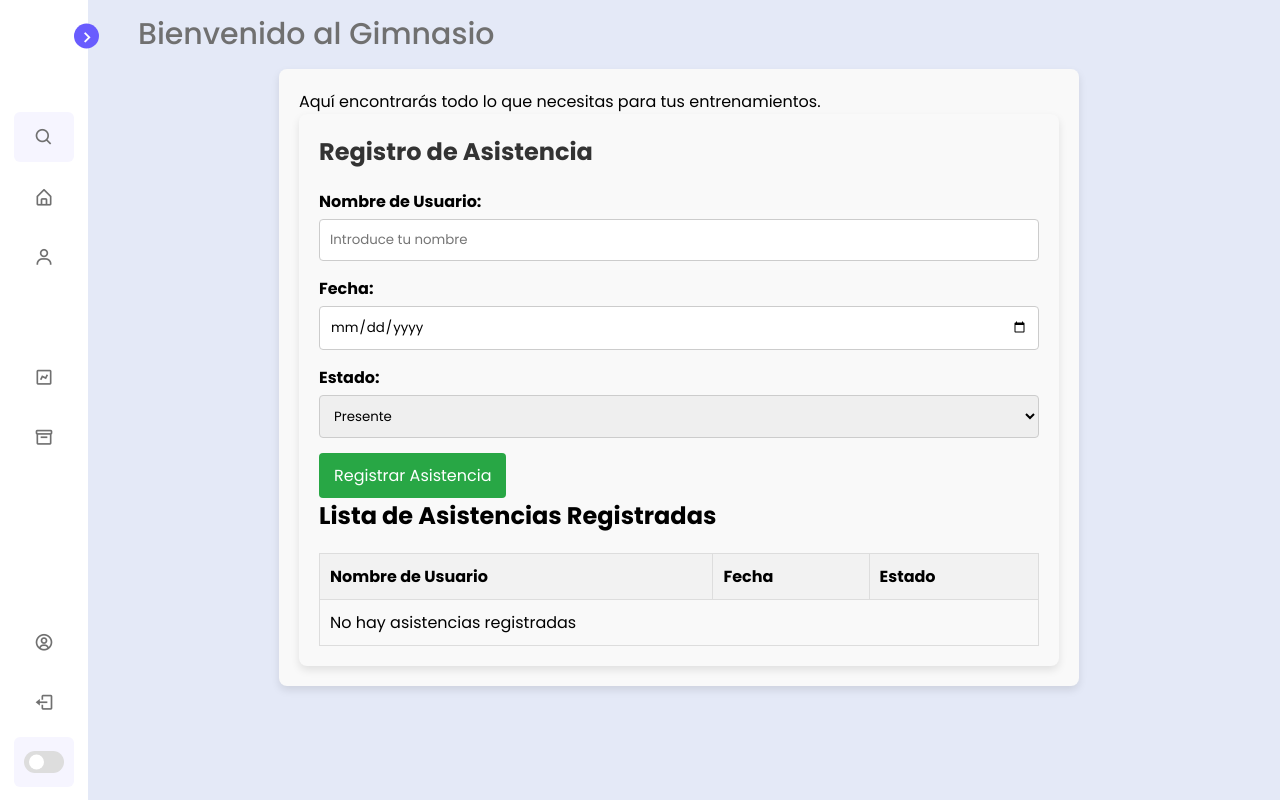
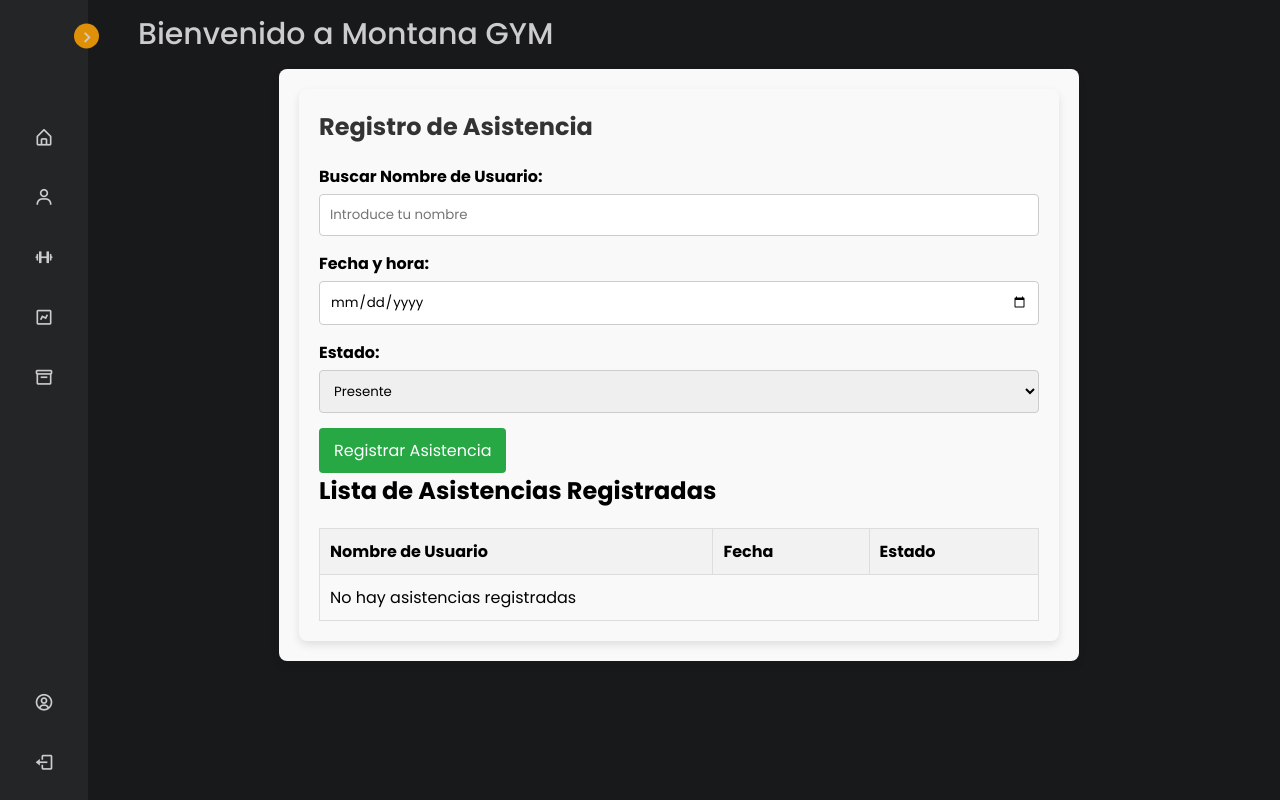
Before and after one commit to LJHA10/Montana, a Django app: page /asistencia/ in a window 1280 px wide. Run offline with Django 5.2, Linux system fonts and the light colour scheme; a user stored in the database is signed in; data that the repository does not hold is empty.

Commit message:
BitBucket

```diff
--- a/gym_app/templates/gym_app/asistencia.html
+++ b/gym_app/templates/gym_app/asistencia.html
@@ -17,12 +17,12 @@
     <form method="POST" action="{% url 'asistencia' %}" class="attendance-form">
         {% csrf_token %}
         <div class="form-group">
-            <label for="nombre_usuario">Nombre de Usuario:</label>
+            <label for="nombre_usuario">Buscar Nombre de Usuario:</label>
             <input type="text" id="nombre_usuario" name="nombre_usuario" required placeholder="Introduce tu nombre">
         </div>
 
         <div class="form-group">
-            <label for="fecha">Fecha:</label>
+            <label for="fecha">Fecha y hora:</label>
             <input type="date" id="fecha" name="fecha" required>
         </div>
 
--- a/gym_app/templates/gym_app/base.html
+++ b/gym_app/templates/gym_app/base.html
@@ -12,9 +12,9 @@
     <!----===== Boxicons CSS ===== -->
     <link href='https://unpkg.com/boxicons@2.1.1/css/boxicons.min.css' rel='stylesheet'>
 
-    <title>Gimnasio</title>
+    <title>Montana GYM</title>
 </head>
-<body>
+<body class="dark">
     <nav class="sidebar close">
         <header>
             <div class="image-text">
@@ -31,10 +31,6 @@
         </header>
         <div class="menu-bar">
             <div class="menu">
-                <li class="search-box">
-                    <i class='bx bx-search icon'></i>
-                    <input type="text" placeholder="Buscar...">
-                </li>
                 <ul class="menu-links">
                     <li class="nav-link">
                         <a href="{% url 'asistencia' %}">
@@ -50,10 +46,11 @@
                     </li>
                     <li class="nav-link">
                         <a href="{% url 'rutinas' %}">
-                            <i class='bx bx-fitness icon'></i>
+                            <i class='bx bx-dumbbell icon'></i>
                             <span class="text nav-text">Rutinas</span>
                         </a>
                     </li>
+
                     <li class="nav-link">
                         <a href="{% url 'graficas' %}">
                             <i class='bx bx-chart icon'></i>
@@ -90,24 +87,13 @@
                         </a>
                     </li>
                 {% endif %}
-                <li class="mode">
-                    <div class="sun-moon">
-                        <i class='bx bx-moon icon moon'></i>
-                        <i class='bx bx-sun icon sun'></i>
-                    </div>
-                    <span class="mode-text text">Modo oscuro</span>
-                    <div class="toggle-switch">
-                        <span class="switch"></span>
-                    </div>
-                </li>
             </div>
         </div>
     </nav>
 
     <section class="home">
-        <div class="text">Bienvenido al Gimnasio</div>
+        <div class="text">Bienvenido a Montana GYM</div>
         <main class="content">
-            <p>Aquí encontrarás todo lo que necesitas para tus entrenamientos.</p>
             {% block content %}
             {% endblock %}
         </main>
@@ -129,10 +115,6 @@
             sidebar.classList.remove("close");
         });
 
-        modeSwitch.addEventListener("click", () => {
-            body.classList.toggle("dark");
-            modeText.innerText = body.classList.contains("dark") ? "Modo claro" : "Modo oscuro";
-        });
     </script>
 </body>
 </html>
--- a/gym_app/templates/gym_app/inventario.html
+++ b/gym_app/templates/gym_app/inventario.html
@@ -3,7 +3,7 @@
 
 {% block content %}
 <main class="content">
-    <h1>Registro de Productos</h1>
+    <h1>Inventario</h1>
     <form method="POST" action="{% url 'registrar_producto' %}" class="product-registration-form">
         {% csrf_token %}
         <div class="form-group">
--- a/static/base/styles.css
+++ b/static/base/styles.css
@@ -11,7 +11,7 @@
     /* ===== Colors ===== */
     --body-color: #E4E9F7;
     --sidebar-color: #FFF;
-    --primary-color: #695CFE;
+    --primary-color: #de9008;
     --primary-color-light: #F6F5FF;
     --toggle-color: #DDD;
     --text-color: #707070;
@@ -37,7 +37,7 @@ body{
 body.dark{
     --body-color: #18191a;
     --sidebar-color: #242526;
-    --primary-color: #3a3b3c;
+    --primary-color:#de9008;
     --primary-color-light: #3a3b3c;
     --toggle-color: #fff;
     --text-color: #ccc;
--- a/static/usuarios/usuarios.css
+++ b/static/usuarios/usuarios.css
@@ -53,7 +53,7 @@ textarea {
 }
 
 .btn-submit {
-    background-color: #007bff;
+    background-color: #de9008;
     color: white;
     border: none;
     padding: 10px 15px;
```
Also changed, not shown: db.sqlite3.
